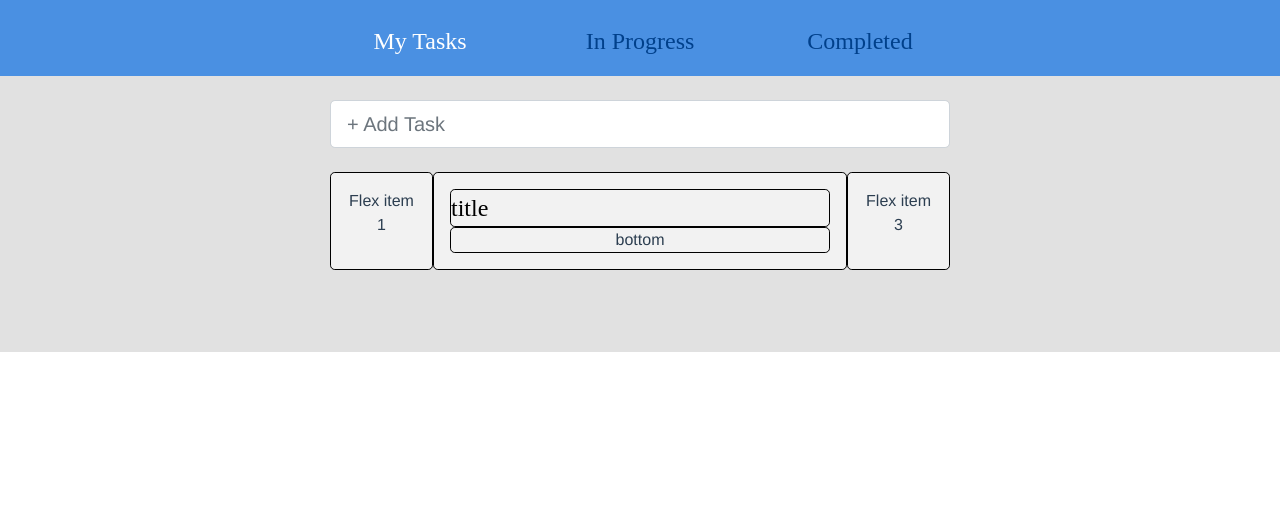
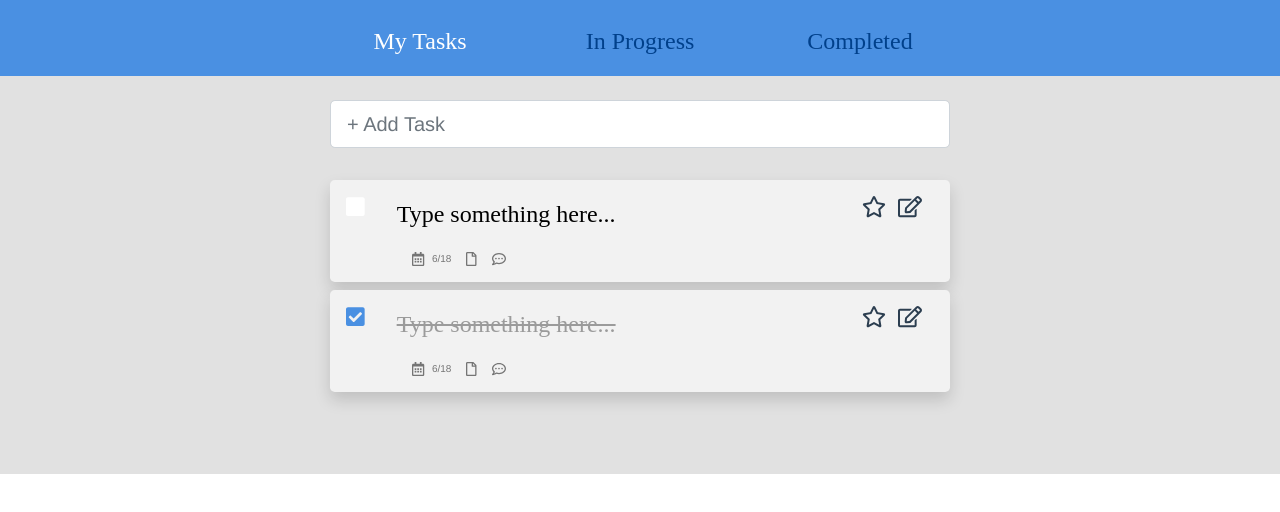
Before and after one commit to travis18/f2e-todolist, a Vue app: page / in a window 1280 px wide. Shown: the top 512 px of the page. Built offline with nearby package versions, Linux system fonts and the light colour scheme.

Commit message:
finish the very first layout version

```diff
--- a/src/main.js
+++ b/src/main.js
@@ -4,6 +4,39 @@ import router from './router'
 import store from './store'
 import 'bootstrap'
 import 'bootstrap/dist/css/bootstrap.min.css'
+
+//font awesome
+import { library } from '@fortawesome/fontawesome-svg-core'
+import {
+  faStar as fasStar,
+  faSquare as fasSquare,
+  faPencilAlt as fasPencilAlt,
+  faEdit as fasEdit,
+  faCircle,
+  faCheckSquare
+} from '@fortawesome/free-solid-svg-icons'
+import {
+  faStar as farStar,
+  faSquare as farSquare,
+  faEdit as farEdit,
+  faCircle as farCircle,
+  faFile,
+  faCalendarAlt,
+  faCommentDots
+} from '@fortawesome/free-regular-svg-icons'
+import {
+  FontAwesomeIcon,
+  FontAwesomeLayers,
+  FontAwesomeLayersText
+} from '@fortawesome/vue-fontawesome'
+
+Vue.component('font-awesome-icon', FontAwesomeIcon)
+Vue.component('font-awesome-layers', FontAwesomeLayers)
+Vue.component('font-awesome-layers-text', FontAwesomeLayersText)
+
+library.add(fasStar, fasSquare, fasPencilAlt, fasEdit, faCircle, faCheckSquare)
+library.add(farStar, farSquare, farEdit, farCircle, faFile, faCalendarAlt,faCommentDots)
+// library.add(farPencilAlt)
 
 Vue.config.productionTip = false
 
--- a/src/views/Home.vue
+++ b/src/views/Home.vue
@@ -11,7 +11,7 @@
           placeholder="+ Add Task">
       </div>
       </section>
-      <section class="content">
+      <section class="content" id="All-Tasks">
         <!-- <div class="col-md-12 ">
           <div class="todo-box shadow">
             <div class="row test">
@@ -25,15 +25,45 @@
             <div class="row"></div>
           </div>
         </div> -->
-        <div class="d-flex flex-row">
-          <div class="w-auto p-3 todo-box">Flex item 1</div>
-          <div class="w-75 p-3 todo-box">
+        <div class="d-flex flex-row todo-box shadow">
+          <div class="w-auto p-3">
+              <font-awesome-icon :icon="['fas', 'square']" color="#ffffff" size="lg"/>
+          </div>
+          <div class="w-75 p-3">
             <div class="d-flex flex-column">
-              <div class="todo-box todo-title">title</div>
-              <div class="todo-box">bottom</div>
+              <div class="todo-title">Type something here...</div>
+              <div class="d-flex flex-row justify-content-start">
+                <font-awesome-icon class="icon-row-items" :icon="['far', 'calendar-alt']" size="sm"/>
+                <span class="icon-row-text">6/18</span>
+                <font-awesome-icon class="icon-row-items" :icon="['far', 'file']" size="sm"/>
+                <font-awesome-icon class="icon-row-items" :icon="['far', 'comment-dots']" size="sm"/>
+              </div>
             </div>
           </div>
-          <div class="w-auto p-3 todo-box">Flex item 3<i class="fas fa-igloo"></i></div>
+          <div class="w-auto p-3">
+            <font-awesome-icon :icon="['far', 'star']" size="lg" pull="left"/>
+            <font-awesome-icon :icon="['far', 'edit']" size="lg" pull="right"/>
+          </div>
+        </div>
+        <div class="d-flex flex-row todo-box shadow">
+          <div class="w-auto p-3">
+              <font-awesome-icon :icon="['fas', 'check-square']" style="color:#4A90E2" size="lg"/>
+          </div>
+          <div class="w-75 p-3">
+            <div class="d-flex flex-column">
+              <div class="todo-title done">Type something here...</div>
+              <div class="d-flex flex-row justify-content-start">
+                <font-awesome-icon class="icon-row-items" :icon="['far', 'calendar-alt']" size="sm"/>
+                <span class="icon-row-text">6/18</span>
+                <font-awesome-icon class="icon-row-items" :icon="['far', 'file']" size="sm"/>
+                <font-awesome-icon class="icon-row-items" :icon="['far', 'comment-dots']" size="sm"/>
+              </div>
+            </div>
+          </div>
+          <div class="w-auto p-3">
+            <font-awesome-icon :icon="['far', 'star']" size="lg" pull="left"/>
+            <font-awesome-icon :icon="['far', 'edit']" size="lg" pull="right"/>
+          </div>
         </div>
       </section>
     </div>
@@ -47,16 +77,30 @@
     /* border-style: solid; */
     border-radius: .3rem;
     background: #F2F2F2;
-    border: 1px solid black;
+    margin-top: 8px;
+    /* border: 1px solid black; */
   }
   .todo-title {
     font-family: Roboto-Medium;
+    padding-bottom: 20px;
     font-size: 24px;
     color: #000000;
-    text-align: left
+    text-align: left;
   }
-  .test {
-    padding: 24px 0;
+
+  .done {
+    text-decoration: line-through;
+    color: #9B9B9B;
+  }
+  .icon-row-items {
+    margin-left: 15px;
+    color: #757575;
+  }
+  .icon-row-text {
+    margin-left: 8px;
+    margin-top: -1px;
+    font-size: 10px;
+    color: #757575;
   }
 </style>
 
```
